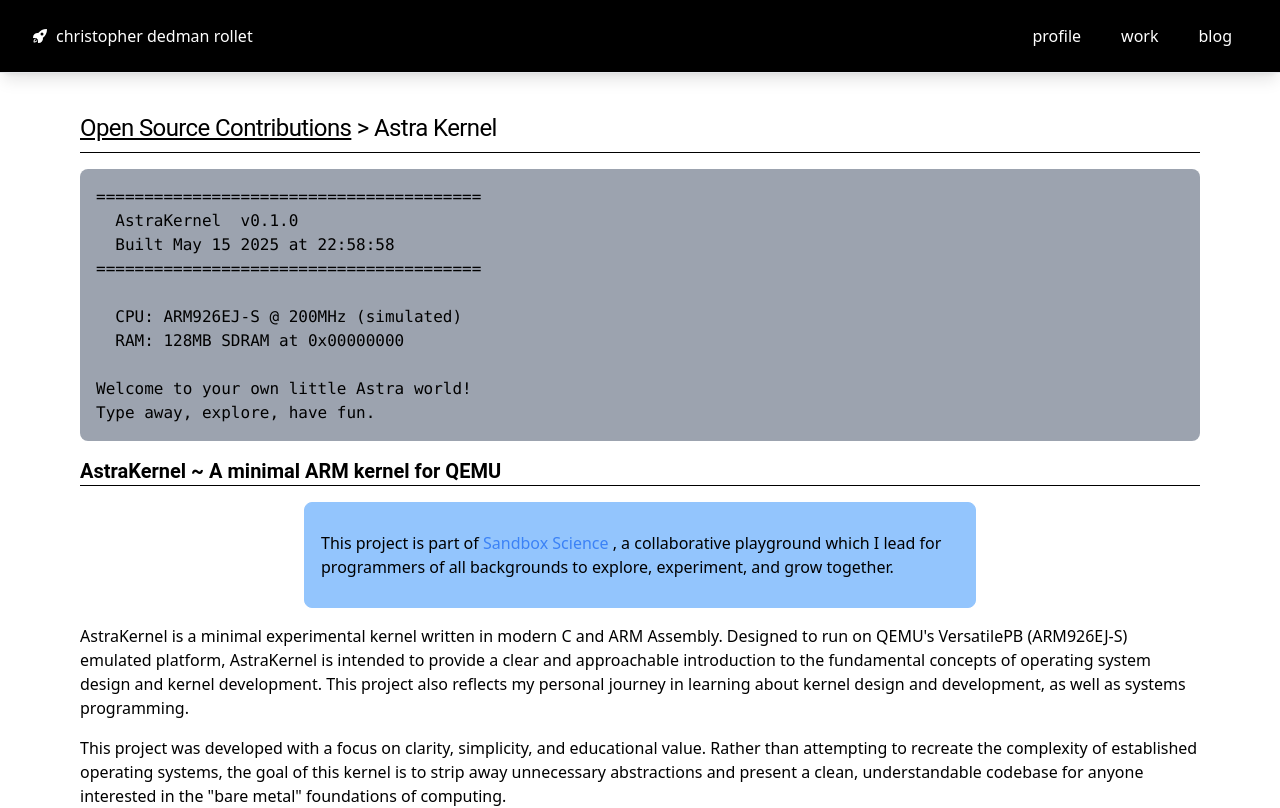
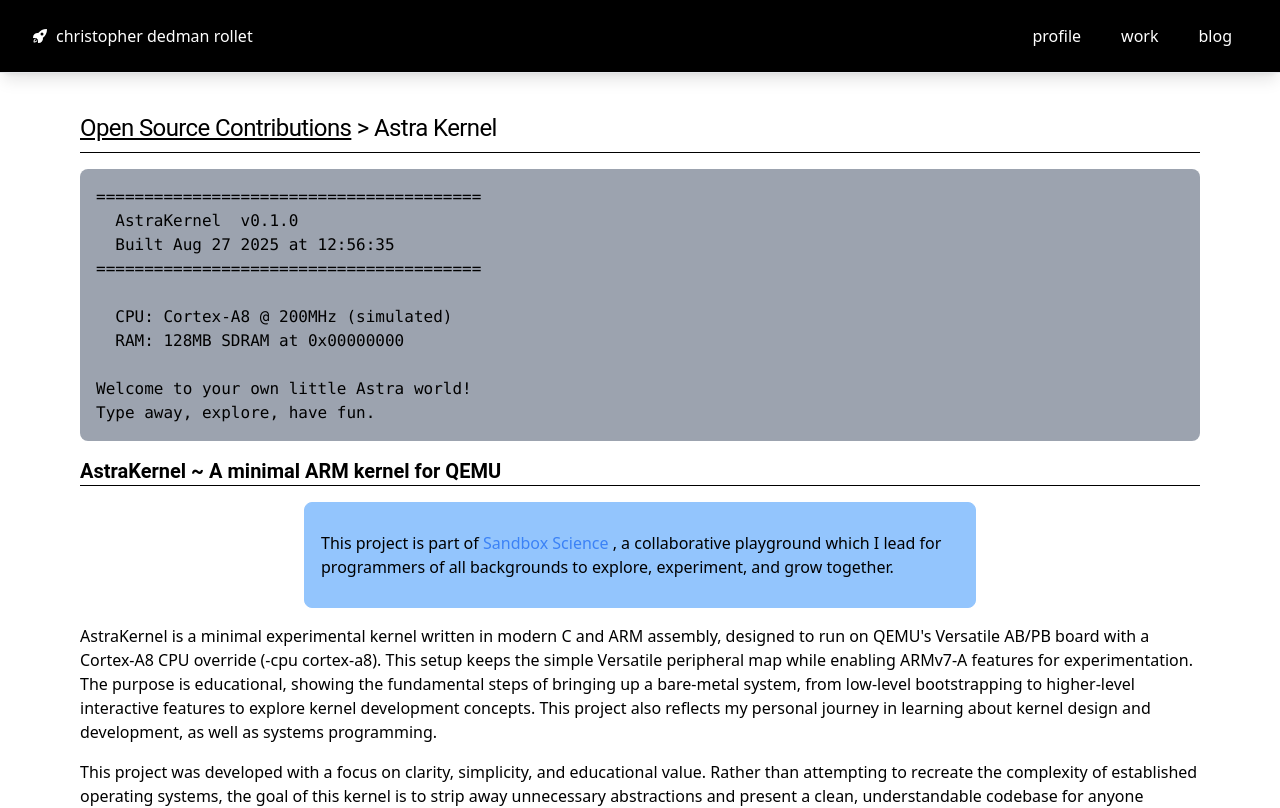
Before and after one commit to chrisdedman/website, a Next.js app: page /projects/astra-kernel in a window 1280 px wide. Shown: the top 808 px of the page. Built offline with nearby package versions, Linux system fonts and the light colour scheme.

Commit message:
update AstraKernel description to reflect current updates

```diff
--- a/src/app/projects/astra-kernel/page.tsx
+++ b/src/app/projects/astra-kernel/page.tsx
@@ -43,10 +43,10 @@ function Article() {
         <code>
           {`========================================
   AstraKernel  v0.1.0
-  Built May 15 2025 at 22:58:58
+  Built Aug 27 2025 at 12:56:35
 ========================================
 
-  CPU: ARM926EJ-S @ 200MHz (simulated)
+  CPU: Cortex-A8 @ 200MHz (simulated)
   RAM: 128MB SDRAM at 0x00000000
 
 Welcome to your own little Astra world!
@@ -75,12 +75,7 @@ Type away, explore, have fun.`}
       </aside>
 
       <p className="mt-4">
-        AstraKernel is a minimal experimental kernel written in modern C and ARM Assembly.
-        Designed to run on QEMU&#39;s VersatilePB (ARM926EJ-S) emulated platform,
-        AstraKernel is intended to provide a clear and approachable introduction
-        to the fundamental concepts of operating system design and kernel development.
-        This project also reflects my personal journey in learning about kernel design
-        and development, as well as systems programming.
+        AstraKernel is a minimal experimental kernel written in modern C and ARM assembly, designed to run on QEMU&#39;s Versatile AB/PB board with a Cortex-A8 CPU override (-cpu cortex-a8). This setup keeps the simple Versatile peripheral map while enabling ARMv7-A features for experimentation. The purpose is educational, showing the fundamental steps of bringing up a bare-metal system, from low-level bootstrapping to higher-level interactive features to explore kernel development concepts. This project also reflects my personal journey in learning about kernel design and development, as well as systems programming.
       </p>
       <p className="mt-4">
         This project was developed with a focus on clarity, simplicity, and educational value. Rather
```
